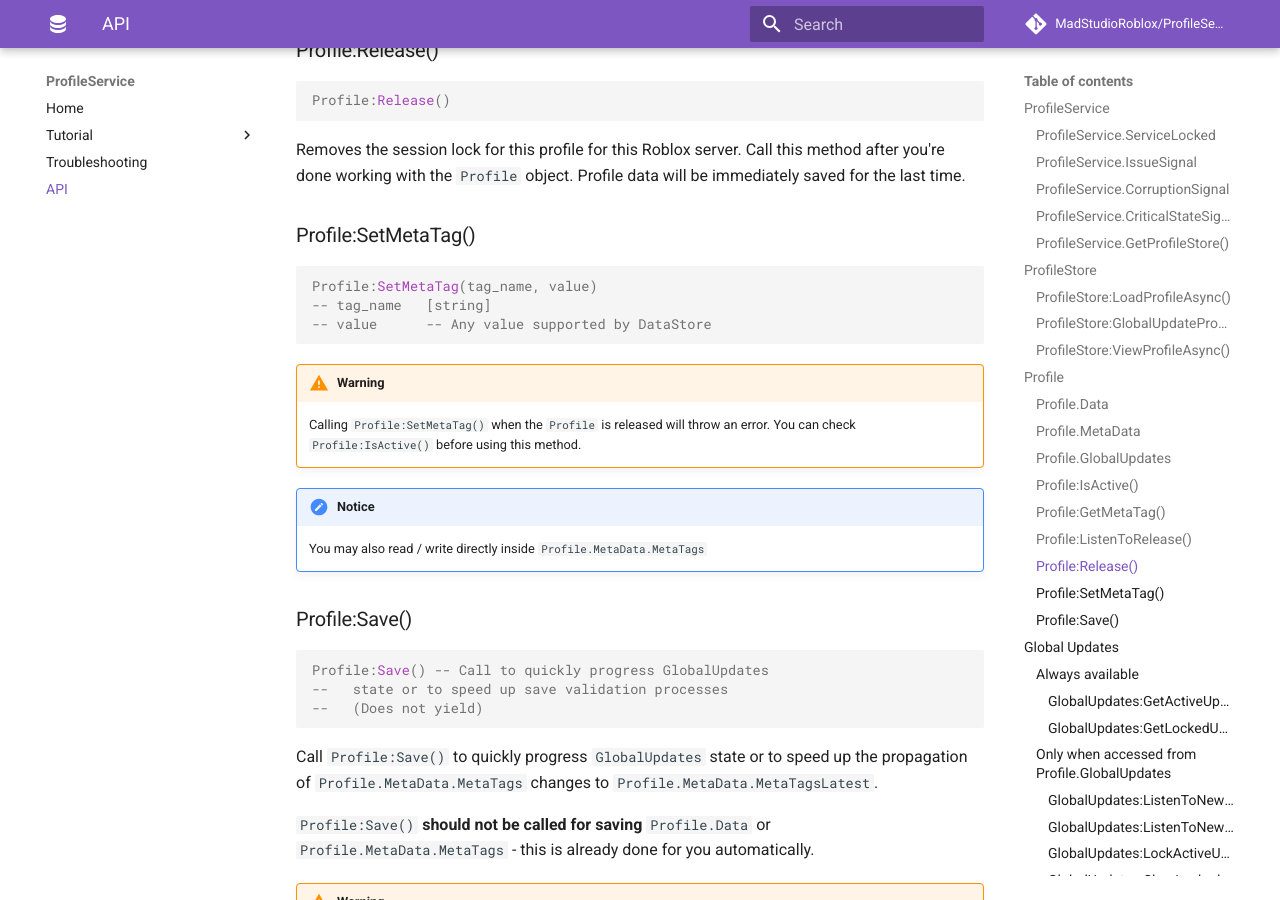
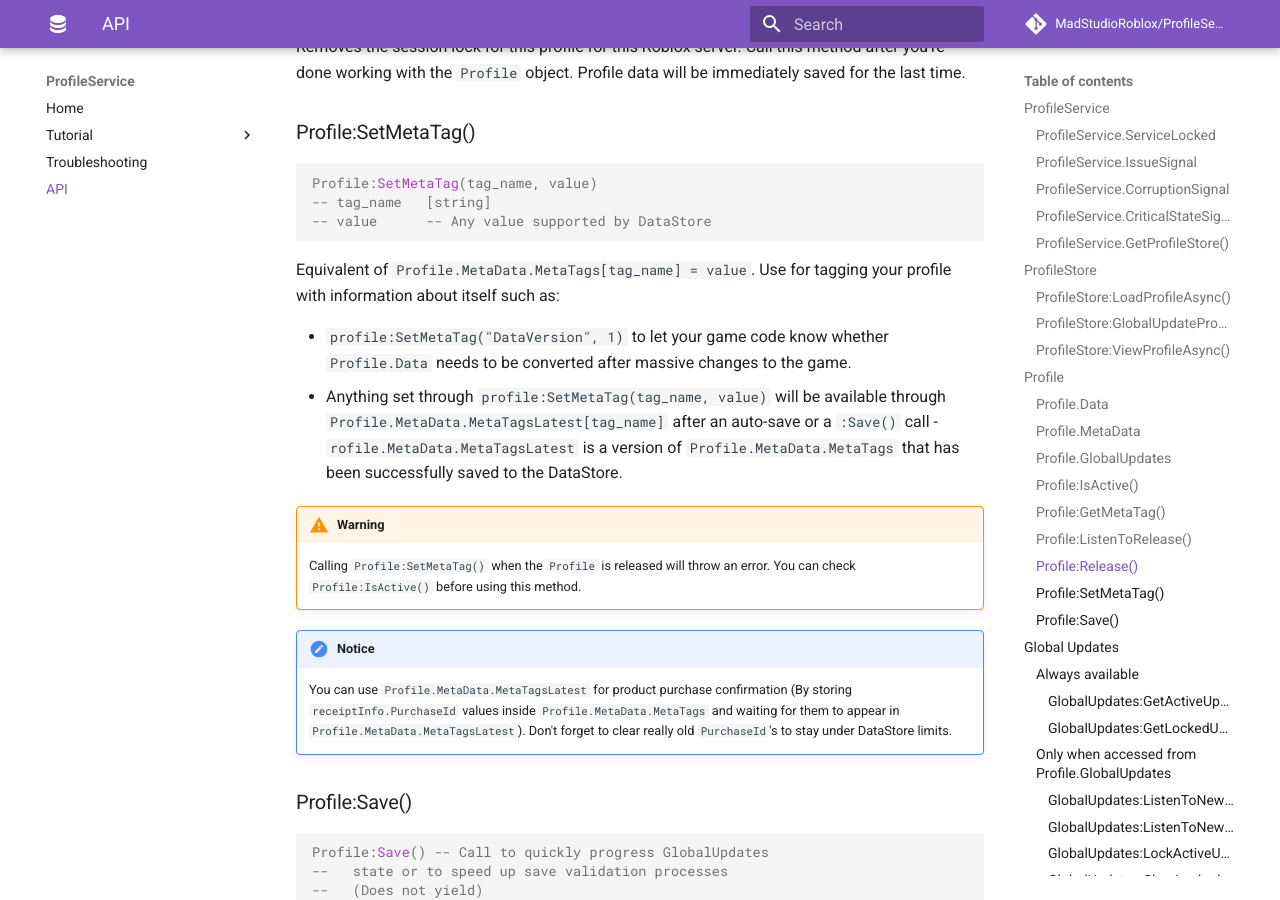
Before and after one commit to MadStudioRoblox/ProfileService, an MkDocs documentation site: the page built from docs/api.md, in a window 1280 px wide and 900 px high, scrolled down 5831 px. Built offline with MkDocs 1.6.1 and Material for MkDocs 9.7.7, drawn with Linux system fonts in a browser that asks for light colours; comment, search, counter and statistics services are not loaded; some of the changed text lies outside the part shown.

Commit message:
Update api.md

````diff
--- a/docs/api.md
+++ b/docs/api.md
@@ -201,6 +198,7 @@ Returns `true` while the profile is session-locked and saving of changes to `Pro
 Profile:GetMetaTag(tag_name) --> value
 -- tag_name   [string]
 ```
+Equivalent of `Profile.MetaData.MetaTags[tag_name]`. See [Profile:SetMetaTag()](#profilesetmetatag) for more info.
 ### Profile:ListenToRelease()
 ```lua
 Profile:ListenToRelease(listener) --> [ScriptConnection] ()
@@ -229,13 +227,20 @@ Profile:SetMetaTag(tag_name, value)
 -- tag_name   [string]
 -- value      -- Any value supported by DataStore
 ```
+Equivalent of `Profile.MetaData.MetaTags[tag_name] = value`. Use for tagging your profile
+with information about itself such as:
+
+- `profile:SetMetaTag("DataVersion", 1)` to let your game code know whether `Profile.Data` needs to be converted
+after massive changes to the game.
+- Anything set through `profile:SetMetaTag(tag_name, value)` will be available through `Profile.MetaData.MetaTagsLatest[tag_name]` after an auto-save or a `:Save()` call - `rofile.MetaData.MetaTagsLatest` is a version
+of `Profile.MetaData.MetaTags` that has been successfully saved to the DataStore.
 
 !!! warning
     Calling `Profile:SetMetaTag()` when the `Profile` is released will throw an error.
     You can check `Profile:IsActive()` before using this method.
 
 !!! notice
-    You may also read / write directly inside `Profile.MetaData.MetaTags`
+    You can use `Profile.MetaData.MetaTagsLatest` for product purchase confirmation (By storing `receiptInfo.PurchaseId` values inside `Profile.MetaData.MetaTags` and waiting for them to appear in `Profile.MetaData.MetaTagsLatest`). Don't forget to clear really old `PurchaseId`'s to stay under DataStore limits.
 
 ### Profile:Save()
 ```lua
````
Also changed, not shown: other parts of docs/api.md (+0 -3 lines).
